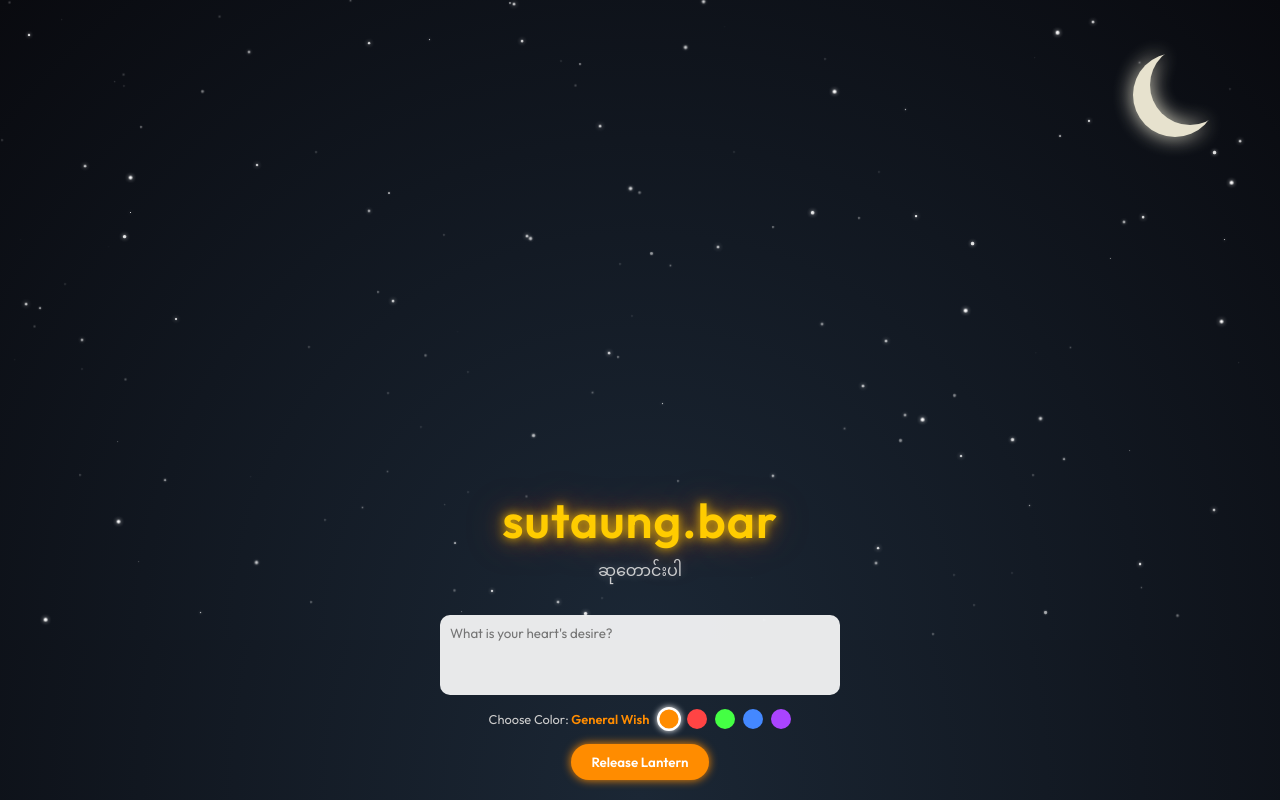
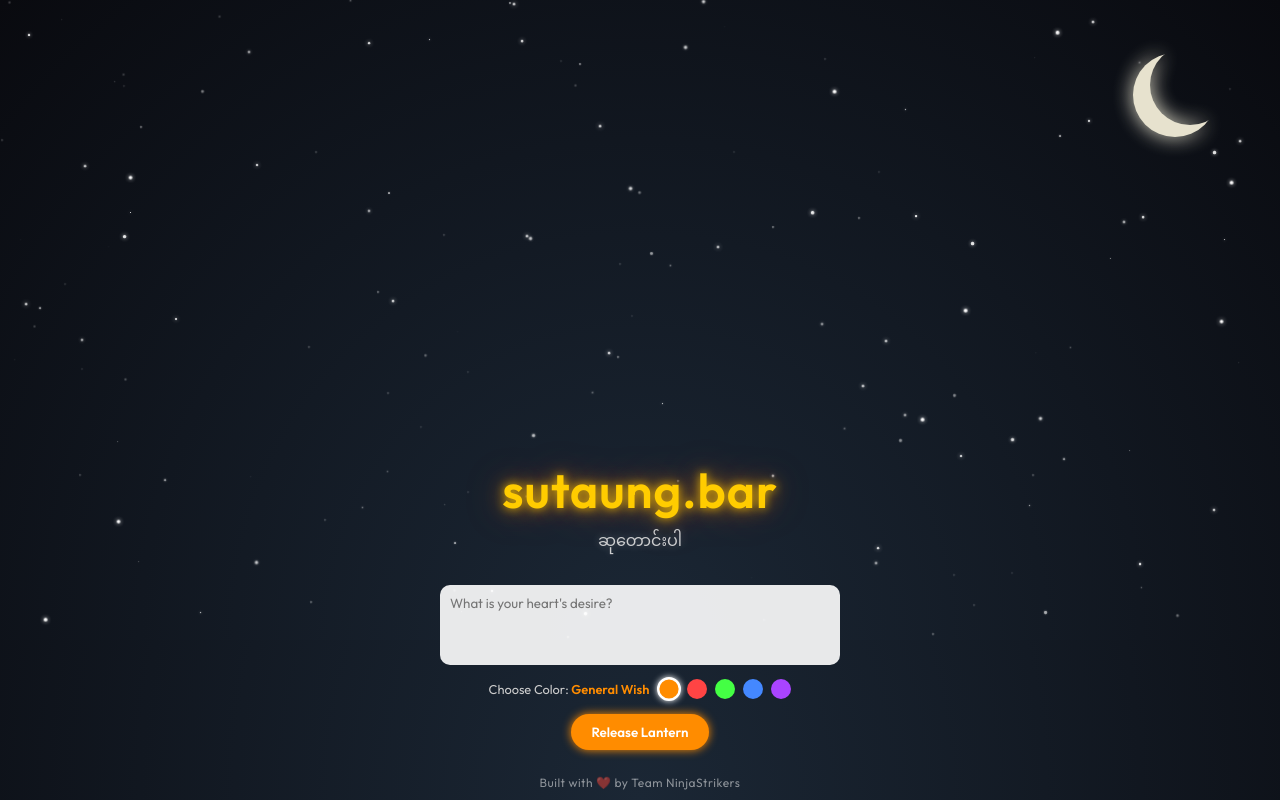
Before and after one commit to ninjastrikers/sutaung-bar, a plain HTML site: page index.html in a window 1280 px wide. Drawn offline with Linux system fonts and the light colour scheme; no server answers.

Commit message:
updated ReadMe

```diff
--- a/index.html
+++ b/index.html
@@ -94,6 +94,11 @@
         </div>
     </div>
 
+    <!-- Footer Credit -->
+    <div class="footer-credit">
+        <a href="https://github.com/ninjastrikers/sutaung-bar" target="_blank">Built with ❤️ by Team NinjaStrikers</a>
+    </div>
+
     <!-- Connect Script as Module -->
     <script type="module" src="script.js"></script>
 </body>
--- a/style.css
+++ b/style.css
@@ -69,7 +69,7 @@ body {
 /* UI Container at bottom */
 .wish-container {
     position: absolute;
-    bottom: 20px;
+    bottom: 50px; /* Changed from 20px to 50px */
     left: 50%;
     transform: translateX(-50%);
     text-align: center;
@@ -109,6 +109,30 @@ textarea {
     margin-top: 10px;
     background: rgba(255, 255, 255, 0.9);
     resize: none;
+}
+
+/* 2. ADD THIS: Footer Styles */
+.footer-credit {
+    position: absolute;
+    bottom: 10px;
+    left: 0;
+    width: 100%;
+    text-align: center;
+    z-index: 20; /* Above the lake */
+    font-size: 0.75rem;
+    pointer-events: auto;
+}
+
+.footer-credit a {
+    color: rgba(255, 255, 255, 0.5); /* Subtle grey/white */
+    text-decoration: none;
+    letter-spacing: 0.5px;
+    transition: color 0.3s ease, text-shadow 0.3s ease;
+}
+
+.footer-credit a:hover {
+    color: #ffcc00; /* Glows gold on hover */
+    text-shadow: 0 0 5px rgba(255, 204, 0, 0.5);
 }
 
 /* --- COLOR PICKER --- */
```
Also changed, not shown: 1 other file.
